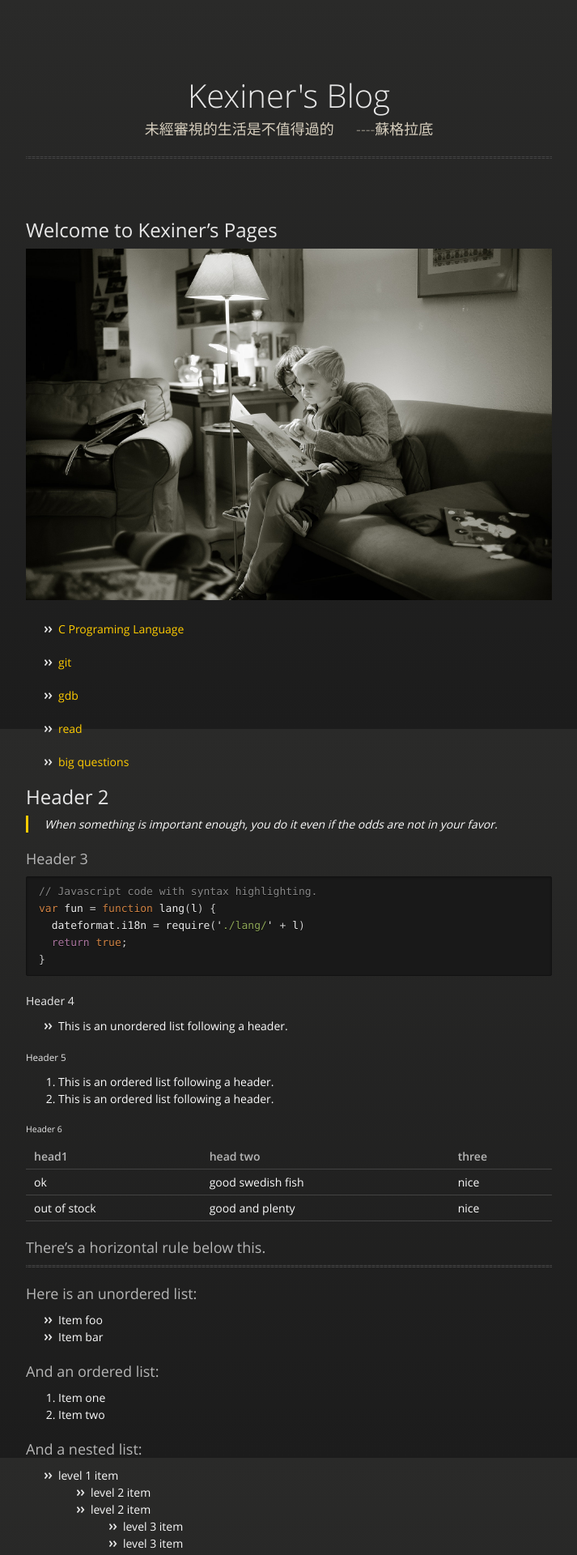
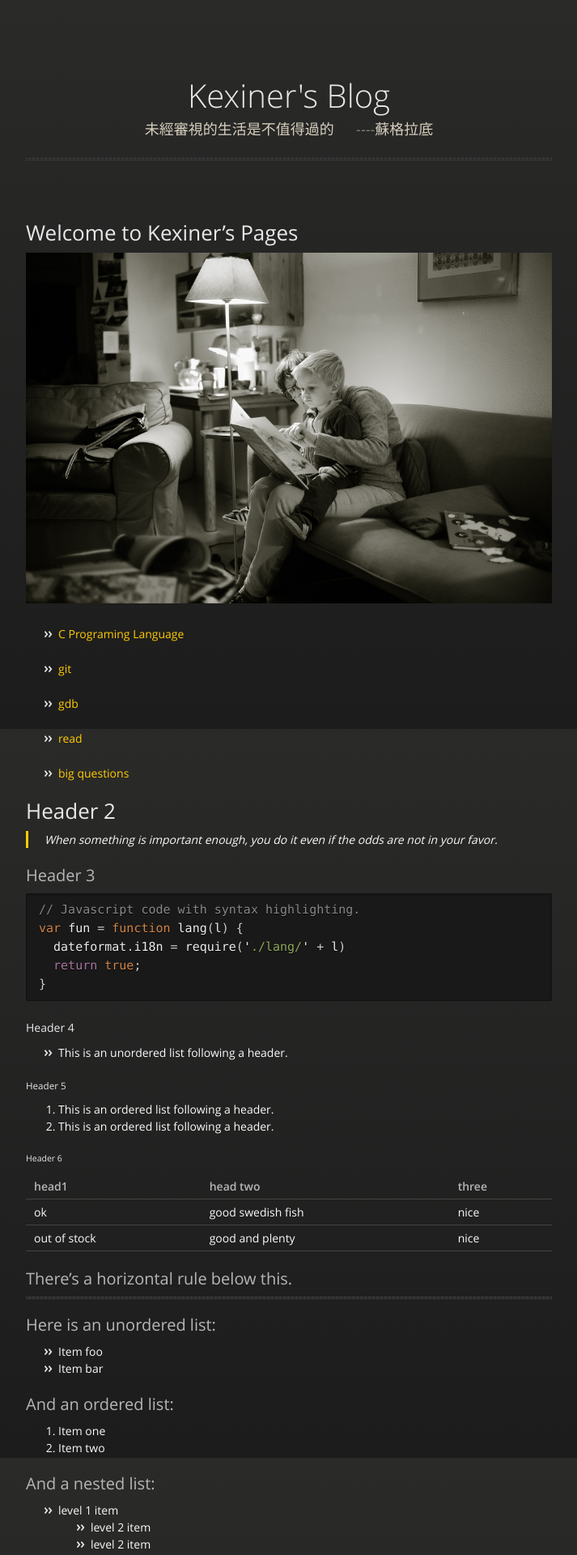
Before and after one commit to kexinerchen/kexinerchen.github.io, a Jekyll site: the page built from index.md, in a window 1280 px wide. Shown: the top 1920 px of the page at 81% size, without its empty margins (283-996 px from the left). Built offline with Jekyll 4.4.1, drawn with Linux system fonts in a browser that asks for light colours; our own code applies the rules of GitHub Pages for plain Markdown files.

Commit message:
Update jekyll-theme-midnight.scss

```diff
--- a/_sass/jekyll-theme-midnight.scss
+++ b/_sass/jekyll-theme-midnight.scss
@@ -21,7 +21,7 @@ h1, h2, h3, h4, h5, h6 {
 }
 
 p, ul, ol, table, pre, dl {
-  margin:0 0 20px;
+  margin:0 0 22px;
 }
 
 h1, h2, h3 {
@@ -30,11 +30,11 @@ h1, h2, h3 {
 }
 
 h1 {
-  font-size:28px;
+  font-size:30px;
 }
 
 h2 {
-  font-size: 24px;
+  font-size: 26px;
 }
 
 h4, h5, h6 {
@@ -42,7 +42,7 @@ h4, h5, h6 {
 }
 
 h3 {
-  font-size: 18px;
+  font-size: 20px;
   line-height: 24px;
   font-family: 'OpenSansRegular', "Helvetica Neue", Helvetica, Arial, sans-serif !important;
   font-weight: normal;
@@ -60,7 +60,7 @@ a {
 }
 
 a small {
-  font-size:11px;
+  font-size:19px;
   color:#666;
   margin-top:-0.6em;
   display:block;
@@ -96,7 +96,7 @@ blockquote {
 code {
   font-family: Monaco, Bitstream Vera Sans Mono, Lucida Console, Terminal, monospace;
   color:#efefef;
-  font-size:13px;
+  font-size:15px;
   margin: 0 4px;
   padding: 4px 6px;
   border-radius: 2px;
```
